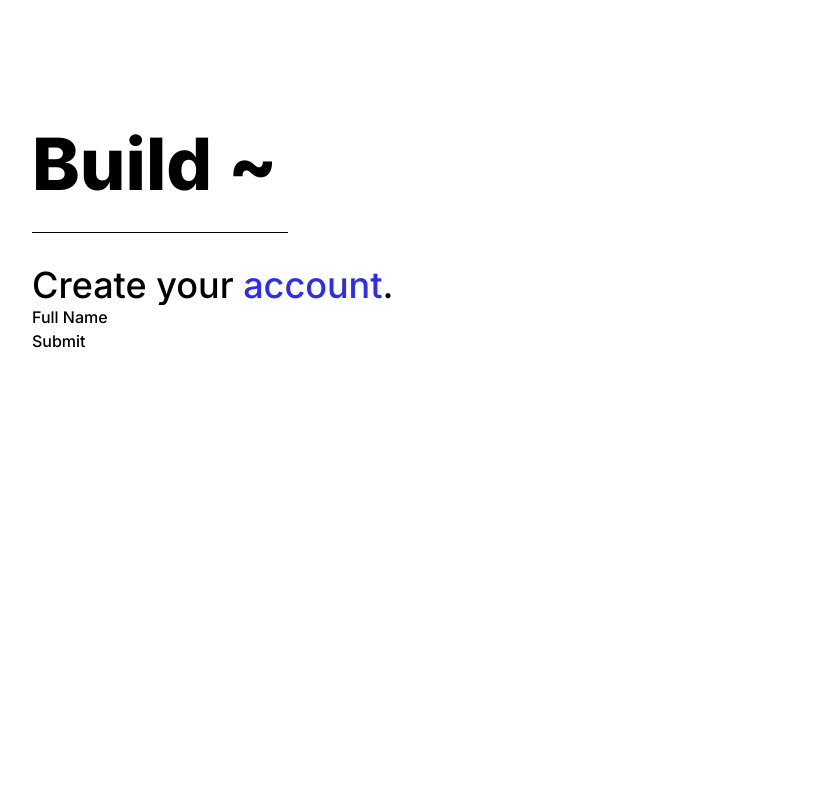
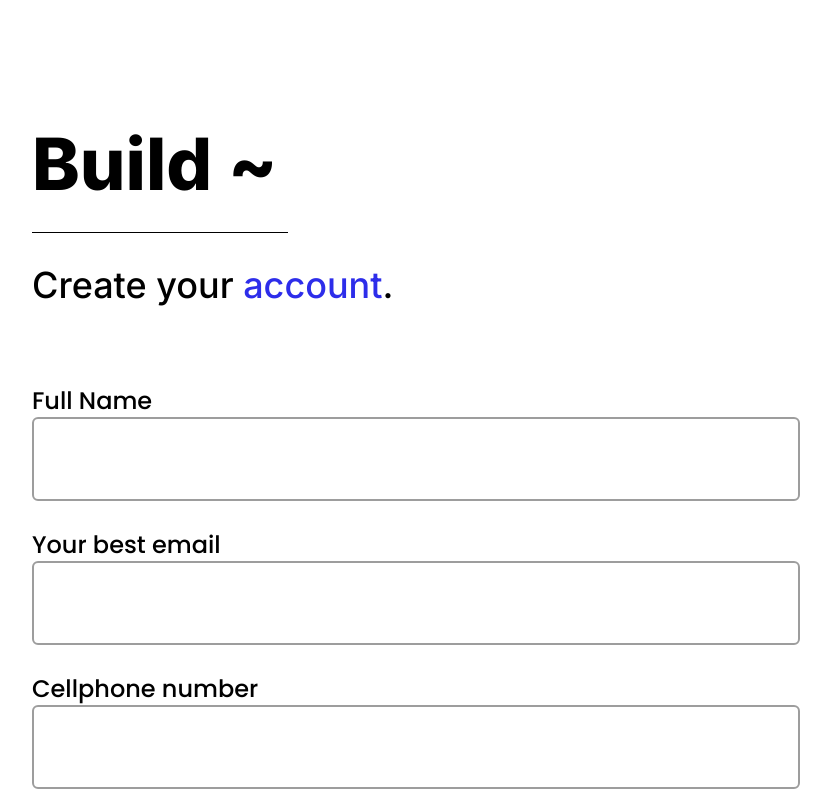
Before and after one commit to rodrigoaraujo7/ecommerce-cart-system, a React (Create React App) app: page /register in a window 1280 px wide. Shown: the top 800 px of the page, without its empty margins (224-1055 px from the left). Built offline with nearby package versions, Linux system fonts and the light colour scheme; no server answers.

Commit message:
tailwind: styling form inputs

```diff
--- a/src/components/Input/index.tsx
+++ b/src/components/Input/index.tsx
@@ -11,10 +11,24 @@ type InputProps = {
 
 const Input = ({ type, register, children, errors }: InputProps) => {
   return (
-    <div>
-      <label htmlFor={type}>{children}</label>
-      <input type={type} {...register(type as any)} />
-      {errors && <span>{errors.message}</span>}
+    <div className="flex flex-col font-poppins font-medium w-full">
+      <label
+        htmlFor={type}
+        className="text-xl text-black md:text-2xl"
+      >
+        {children}
+      </label>
+      <input
+        id={type}
+        type={type} {...register(type as any)}
+        className={`
+          ${errors && 'border-red'}
+          border-2 border-grey400 rounded-md h-14 p-2 text-grey400 outline-none text-xl transition-colors
+          md:text-3xl md:px-5 md:py-10
+          focus:border-lightBlue focus:text-lightBlue
+        `}
+      />
+      {errors && <span className="text-red text-xs md:text-base">{errors.message}</span>}
     </div>
   )
 }
--- a/src/pages/Register/Form/index.tsx
+++ b/src/pages/Register/Form/index.tsx
@@ -25,8 +25,13 @@ const Form = () => {
   }
 
   return (
-    <form onSubmit={handleSubmit(createUser)}>
-      <Input type='fullName' register={register} errors={errors.fullName}>Full Name</Input>
+    <form onSubmit={handleSubmit(createUser)} className='mt-20'>
+      <div className="inputs flex flex-col gap-7">
+        <Input type='fullName' register={register} errors={errors.fullName}>Full Name</Input>
+        <Input type='email' register={register} errors={errors.email}>Your best email</Input>
+        <Input type='cellphoneNumber' register={register} errors={errors.cellphoneNumber}>Cellphone number</Input>
+        <Input type='addres' register={register} errors={errors.addres}>Addres</Input>
+      </div>
 
       <input type="submit" />
       <pre>{output}</pre>
--- a/src/types/form.ts
+++ b/src/types/form.ts
@@ -3,12 +3,13 @@ import { z } from 'zod'
 // Schema -> is a represention for a data structure
 export const CreateUserFormSchema = z.object({
   fullName: z.string()
-    .nonempty('The Password field is required')
-    .min(6, 'Password must be longer than 6 characters')
-    .max(8, 'The password must not be a maximum of 8 characters'),
-  // email: string,
-  // cellphoneNhumber: number,
-  // addres: string
+    .nonempty('The name field is required'),
+  email: z.string()
+    .nonempty('The email field is required')
+    .email('Invalid email!'),
+  cellphoneNumber: z.number(),
+  addres: z.string()
+    .nonempty('The email field is required')
 })
 
 // type to remove typescript errors by reactHooks
--- a/tailwind.config.js
+++ b/tailwind.config.js
@@ -9,10 +9,12 @@ module.exports = {
       'white': '#fff',
       'grey200': '#F5F5F5',
       'grey300': '#EEEEEE',
+      'grey400': '#9D9D9D',
       'grey500': '#707070',
       'grey900': '#1E1E1E',
       'primaryBlue': '#2D2DEA',
       'lightBlue': '#9090FB',
+      'red': '#EF6A6A'
     },
     fontFamily: {
       'inter': ['Inter', 'sans-serif'],
```
